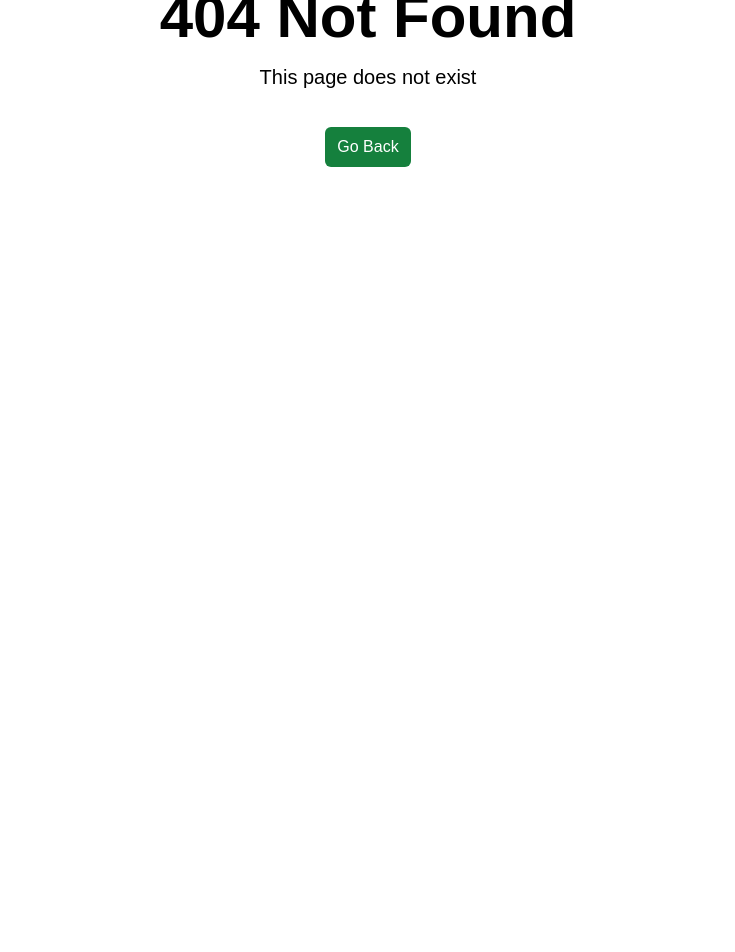
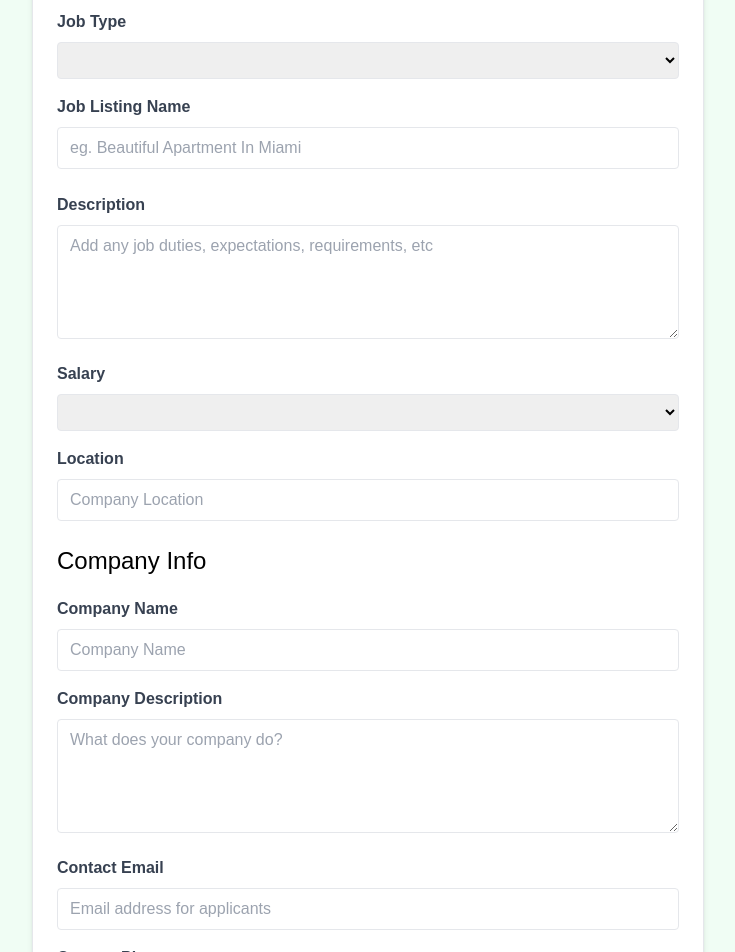
Before and after one commit to ka-dim/vue-jobs, a Vue app: page /jobs/edit/1 in a window 1280 px wide. Before the commit this address had no page. Shown: the part 260-1212 px from the top of the page, without its empty margins (272-1007 px from the left). Before the commit the page ends 800 px from the top, so only its background shows below. Built offline with nearby package versions, Linux system fonts and the light colour scheme; no server answers.

Commit message:
Add Edit Job Page

```diff
--- a/src/jobs-JS.json
+++ b/src/jobs-JS.json
@@ -210,18 +210,18 @@
       }
     },
     {
-      "id": "623c",
       "type": "Full-Time",
-      "title": "Jordan Faulkner",
-      "description": "Nam eos iste incidun",
+      "title": "Jordan Kamtchik",
+      "description": "Juste pour acrire quelque chose pour remplir cet espace. Ne pas juger de la pertinance de cette phrase. ",
       "salary": "Over $200K",
       "location": "Pariatur Omnis sunt",
       "company": {
         "name": "Gutierrez Holland Traders",
-        "description": "Officia in magni nul",
+        "description": "C est une compagnie qui se bat bien dans ce qu'elle fait pour y arriver je dois dire qu elle fait bien plus que ce que j avais imaginer. ",
         "contactEmail": "sutuqoqilo@mailinator.com",
         "contactPhone": "+1 (374) 747-4618"
-      }
+      },
+      "id": "623c"
     },
     {
       "id": "af7b",
@@ -236,6 +236,20 @@
         "contactEmail": "xeferace@mailinator.com",
         "contactPhone": "+1 (246) 554-9417"
       }
+    },
+    {
+      "type": "Full-Time",
+      "title": "Taylor Mendoza",
+      "description": "I will cook it!!!",
+      "salary": "$125K - $150K",
+      "location": "Earum aliquip est qu",
+      "company": {
+        "name": "Greer and Mcintyre Co",
+        "description": "Consequatur at sapie",
+        "contactEmail": "cepejy@mailinator.com",
+        "contactPhone": "+1 (585) 635-2279"
+      },
+      "id": "55e5"
     }
   ]
 }
--- a/src/router/index.js
+++ b/src/router/index.js
@@ -5,6 +5,7 @@ import JobView from "@/views/JobView.vue";
 import JobsView from "@/views/JobsView.vue";
 import NotFoundPage from "@/views/NotFoundPage.vue";
 import AddJobPage from "@/views/AddJobPage.vue";
+import EditJobPage from "@/views/EditJobPage.vue";
 
 const routes = [
   {
@@ -28,6 +29,11 @@ const routes = [
     component: AddJobPage,
   },
   {
+    path: "/jobs/edit/:id",
+    name: "EditJob",
+    component: EditJobPage,
+  },
+  {
     path: "/:pathMatch(.*)",
     name: "pageNotFound",
     component: NotFoundPage,
--- /dev/null
+++ b/src/views/EditJobPage.vue
@@ -0,0 +1,254 @@
+<script setup>
+  import { useRoute, useRouter } from 'vue-router';
+  import axios from 'axios';
+  import { onMounted, reactive } from 'vue';
+  import { useToast } from 'vue-toastification';
+
+  const state = reactive({
+    jobToEdit : {
+      type: '',
+      title: '',
+      description: '',
+      salary: '',
+      location: '',
+      company: {
+        name: '',
+        description: '',
+        contactEmail: '',
+        contactPhone: ''
+      }
+    },
+    isLoading: false
+  });
+  const toast = useToast();
+  const route = useRoute();
+  const router = useRouter();
+  const jobId = route.params.id;
+
+  onMounted(async () => {
+    try {
+      state.isLoading = true;
+      const response = await axios.get(`/api/jobs/${jobId}`);
+      const dataJob = response.data;
+
+      state.jobToEdit.type = dataJob.type;
+      state.jobToEdit.title = dataJob.title;
+      state.jobToEdit.description = dataJob.description;
+      state.jobToEdit.salary = dataJob.salary;
+      state.jobToEdit.location = dataJob.location;
+      state.jobToEdit.company = {
+        name : dataJob.company.name,
+        description : dataJob.company.description,
+        contactEmail : dataJob.company.contactEmail,
+        contactPhone : dataJob.company.contactPhone,
+      }
+    } catch (error) {
+      console.error('Error Fetching Job To Edit', error);
+    } finally {
+      state.isLoading = false;
+    }
+  });
+
+  const saveModification = async () => {
+    state.isLoading = true;
+    try {
+    const data = {
+      type : state.jobToEdit.type,
+      title : state.jobToEdit.title,
+      description : state.jobToEdit.description,
+      salary : state.jobToEdit.salary,
+      location: state.jobToEdit.location,
+      company : {
+        name : state.jobToEdit.company.name,
+        description : state.jobToEdit.company.description,
+        contactEmail : state.jobToEdit.company.contactEmail,
+        contactPhone : state.jobToEdit.company.contactPhone,
+      }
+    }
+      const response = await axios.put(`/api/jobs/${jobId}`, data);
+      toast.success('Modification saved successfuly');
+      router.push(`/jobs/${jobId}`)
+    } catch (error) {
+      console.error("Modification Unsaved", error);
+      router.push(`/jobs/${jobId}`)
+    } finally {
+      state.isLoading = false
+    }
+  };
+
+</script>
+
+<template>
+  <section class="bg-green-50">
+    <div class="container m-auto max-w-2xl py-24">
+      <div
+        class="bg-white px-6 py-8 mb-4 shadow-md rounded-md border m-4 md:m-0"
+      >
+        <form @submit.prevent="saveModification">
+          <h2 class="text-3xl text-center font-semibold mb-6">Edit Job</h2>
+
+          <div class="mb-4">
+            <label for="type" class="block text-gray-700 font-bold mb-2"
+              >Job Type</label
+            >
+            <select
+              v-model="state.jobToEdit.type"
+              id="type"
+              name="type"
+              class="border rounded w-full py-2 px-3"
+              required
+            >
+              <option value="Full-Time">Full-Time</option>
+              <option value="Part-Time">Part-Time</option>
+              <option value="Remote">Remote</option>
+              <option value="Internship">Internship</option>
+            </select>
+          </div>
+
+          <div class="mb-4">
+            <label class="block text-gray-700 font-bold mb-2"
+              >Job Listing Name</label
+            >
+            <input
+              v-model="state.jobToEdit.title"
+              type="text"
+              id="name"
+              name="name"
+              class="border rounded w-full py-2 px-3 mb-2"
+              placeholder="eg. Beautiful Apartment In Miami"
+              required
+            />
+          </div>
+          <div class="mb-4">
+            <label
+              for="description"
+              class="block text-gray-700 font-bold mb-2"
+              >Description</label
+            >
+            <textarea
+              v-model="state.jobToEdit.description"
+              id="description"
+              name="description"
+              class="border rounded w-full py-2 px-3"
+              rows="4"
+              placeholder="Add any job duties, expectations, requirements, etc"
+            ></textarea>
+          </div>
+
+          <div class="mb-4">
+            <label for="type" class="block text-gray-700 font-bold mb-2"
+              >Salary</label
+            >
+            <select
+              v-model="state.jobToEdit.salary"
+              id="salary"
+              name="salary"
+              class="border rounded w-full py-2 px-3"
+              required
+            >
+              <option value="Under $50K">under $50K</option>
+              <option value="$50K - $60K">$50 - $60K</option>
+              <option value="$60K - $70K">$60 - $70K</option>
+              <option value="$70K - $80K">$70 - $80K</option>
+              <option value="$80K - $90K">$80 - $90K</option>
+              <option value="$90K - $100K">$90 - $100K</option>
+              <option value="$100K - $125K">$100 - $125K</option>
+              <option value="$125K - $150K">$125 - $150K</option>
+              <option value="$150K - $175K">$150 - $175K</option>
+              <option value="$175K - $200K">$175 - $200K</option>
+              <option value="Over $200K">Over $200K</option>
+            </select>
+          </div>
+
+          <div class="mb-4">
+            <label class="block text-gray-700 font-bold mb-2">
+              Location
+            </label>
+            <input
+              v-model="state.jobToEdit.location"
+              type="text"
+              id="location"
+              name="location"
+              class="border rounded w-full py-2 px-3 mb-2"
+              placeholder="Company Location"
+              required
+            />
+          </div>
+
+          <h3 class="text-2xl mb-5">Company Info</h3>
+
+          <div class="mb-4">
+            <label for="company" class="block text-gray-700 font-bold mb-2"
+              >Company Name</label
+            >
+            <input
+              v-model="state.jobToEdit.company.name"
+              type="text"
+              id="company"
+              name="company"
+              class="border rounded w-full py-2 px-3"
+              placeholder="Company Name"
+            />
+          </div>
+
+          <div class="mb-4">
+            <label
+              for="company_description"
+              class="block text-gray-700 font-bold mb-2"
+              >Company Description</label
+            >
+            <textarea
+              v-model="state.jobToEdit.company.description"
+              id="company_description"
+              name="company_description"
+              class="border rounded w-full py-2 px-3"
+              rows="4"
+              placeholder="What does your company do?"
+            ></textarea>
+          </div>
+
+          <div class="mb-4">
+            <label
+              for="contact_email"
+              class="block text-gray-700 font-bold mb-2"
+              >Contact Email</label
+            >
+            <input
+              v-model="state.jobToEdit.company.contactEmail"
+              type="email"
+              id="contact_email"
+              name="contact_email"
+              class="border rounded w-full py-2 px-3"
+              placeholder="Email address for applicants"
+              required
+            />
+          </div>
+          <div class="mb-4">
+            <label
+              for="contact_phone"
+              class="block text-gray-700 font-bold mb-2"
+              >Contact Phone</label
+            >
+            <input
+              v-model="state.jobToEdit.company.contactPhone"
+              type="tel"
+              id="contact_phone"
+              name="contact_phone"
+              class="border rounded w-full py-2 px-3"
+              placeholder="Optional phone for applicants"
+            />
+          </div>
+
+          <div>
+            <button
+              class="bg-green-500 hover:bg-green-600 text-white font-bold py-2 px-4 rounded-full w-full focus:outline-none focus:shadow-outline"
+              type="submit"
+            >
+              Save The Modification
+            </button>
+          </div>
+        </form>
+      </div>
+    </div>
+  </section>
+</template>
--- a/src/views/JobView.vue
+++ b/src/views/JobView.vue
@@ -100,7 +100,7 @@
             <div class="bg-white p-6 rounded-lg shadow-md mt-6">
               <h3 class="text-xl font-bold mb-6">Manage Job</h3>
               <RouterLink
-                to="/jobs/add"
+                :to="`/jobs/edit/${jobId}`"
                 class="bg-green-500 hover:bg-green-600 text-white text-center font-bold py-2 px-4 rounded-full w-full focus:outline-none focus:shadow-outline mt-4 block"
                 >Edit Job</RouterLink
               >
```
